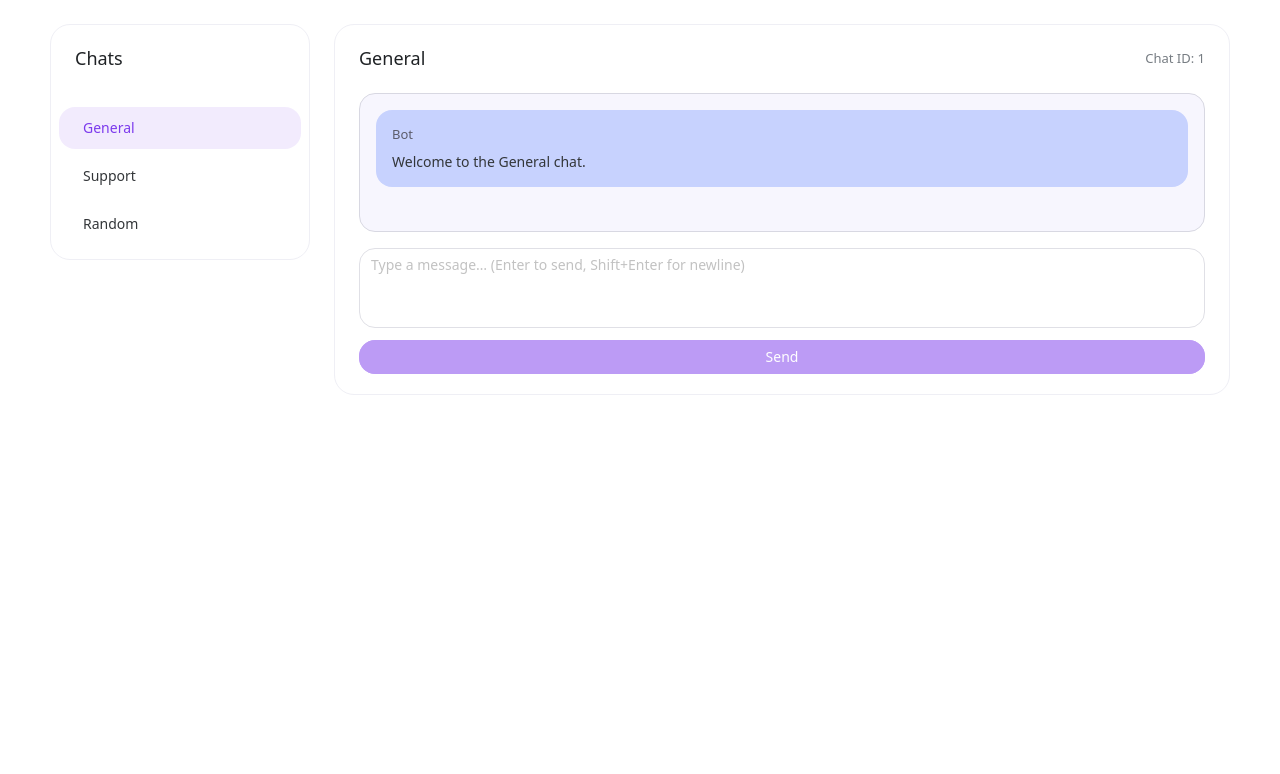
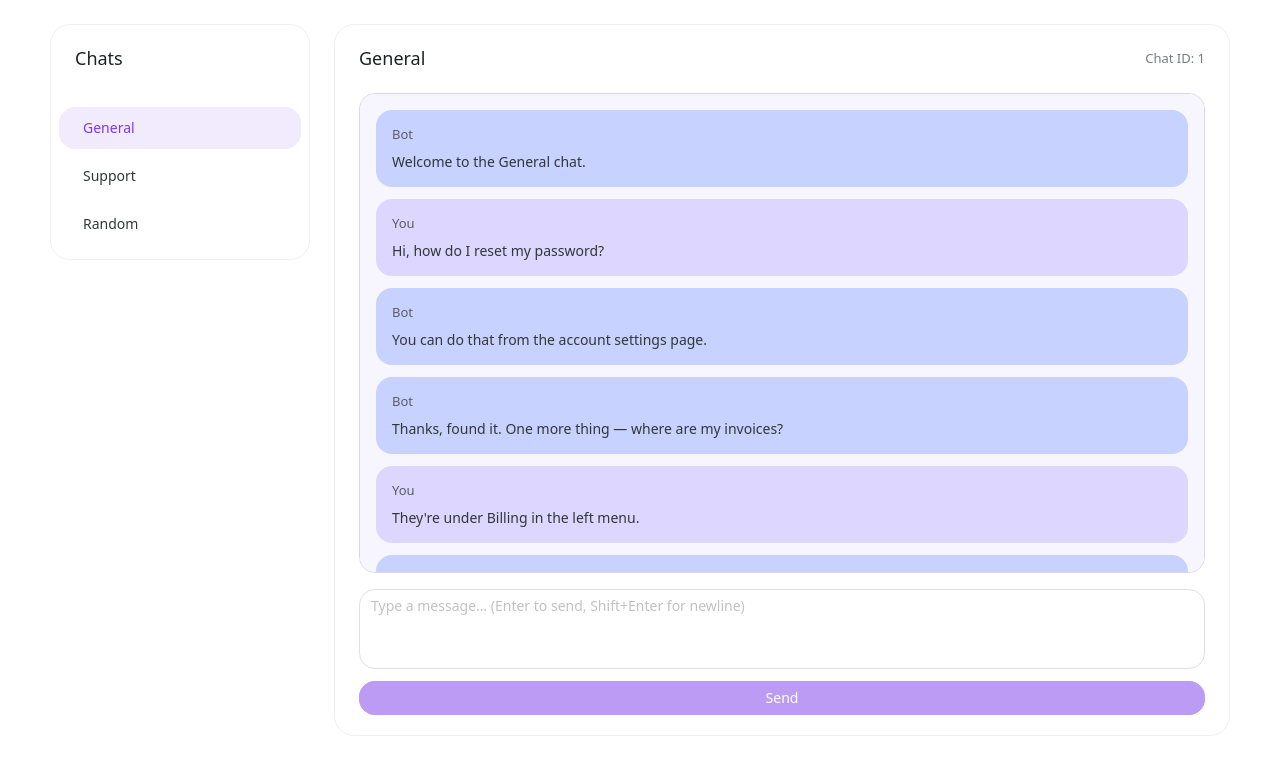
Before and after one commit to s-tranquil/vue3-chat, a Vue app: page /chat/1 in a window 1280 px wide. Shown: the top 774 px of the page. Built offline with nearby package versions, Linux system fonts and the light colour scheme.

Commit message:
Add virtual list and 1000 messages to the chats

```diff
--- a/package.json
+++ b/package.json
@@ -17,6 +17,7 @@
     "*.{ts,vue}": "eslint --fix"
   },
   "dependencies": {
+    "@tanstack/vue-virtual": "^3.13.24",
     "naive-ui": "^2.44.1",
     "pinia": "^3.0.4",
     "vue": "^3.5.32",
--- a/src/components/MessageList.vue
+++ b/src/components/MessageList.vue
@@ -1,39 +1,65 @@
 <script setup lang="ts">
-import { ref, watch, nextTick } from "vue";
-import { NScrollbar, NEmpty } from "naive-ui";
+import { ref, computed, watch, nextTick } from "vue";
+import { useVirtualizer } from "@tanstack/vue-virtual";
+import { NEmpty } from "naive-ui";
 import { type ChatMessage, SenderType } from "../stores/chat/types";
 
 const props = defineProps<{ messages: ChatMessage[] }>();
 
-const scrollbarRef = ref<InstanceType<typeof NScrollbar>>();
+const parentRef = ref<HTMLElement>();
+const count = computed(() => props.messages.length);
+
+const virtualizer = useVirtualizer(computed(() => ({
+    count: count.value,
+    getScrollElement: () => parentRef.value ?? null,
+    estimateSize: () => 80,
+    overscan: 5,
+})));
 
 watch(
-    [() => props.messages, () => props.messages.length],
+    [() => props.messages, count],
     async () => {
         await nextTick();
-        scrollbarRef.value?.scrollTo({ top: 99999 });
+        if (count.value > 0) {
+            virtualizer.value.scrollToIndex(count.value - 1, { behavior: "smooth" });
+        }
     }
 );
 </script>
 
 <template>
-    <NScrollbar ref="scrollbarRef" class="message-list">
-        <NEmpty v-if="props.messages.length === 0" description="No messages yet" style="padding: 40px 0;" />
-        <div v-else class="message-list-inner">
+    <div ref="parentRef" class="message-list">
+        <NEmpty v-if="count === 0" description="No messages yet" style="padding: 40px 0;" />
+        <div
+            v-else
+            :style="{ height: `${virtualizer.getTotalSize()}px`, position: 'relative' }"
+        >
             <div
-                v-for="message in props.messages"
-                :key="message.id"
-                :class="['message-item', message.sender]"
+                v-for="item in virtualizer.getVirtualItems()"
+                :key="item.index"
+                :data-index="item.index"
+                :ref="(el) => el && virtualizer.measureElement(el as Element)"
+                :style="{
+                    position: 'absolute',
+                    top: 0,
+                    left: 0,
+                    width: '100%',
+                    transform: `translateY(${item.start}px)`,
+                }"
             >
-                <span class="message-sender">{{ message.sender === SenderType.User ? "You" : "Bot" }}</span>
-                <p class="message-text">{{ message.text }}</p>
+                <div :class="['message-item', messages[item.index].sender]">
+                    <span class="message-sender">
+                        {{ messages[item.index].sender === SenderType.User ? "You" : "Bot" }}
+                    </span>
+                    <p class="message-text">{{ messages[item.index].text }}</p>
+                </div>
             </div>
         </div>
-    </NScrollbar>
+    </div>
 </template>
 
 <style scoped>
-.message-list-inner {
-    padding-bottom: 16px;
+.message-list {
+    overflow-y: auto;
 }
 </style>
--- a/src/stores/chat/chat.ts
+++ b/src/stores/chat/chat.ts
@@ -1,12 +1,43 @@
 import { defineStore } from "pinia";
 import { createMessage } from "./utils/createMessage";
 import { SenderType, type ChatItem, type ChatMessage } from "./types";
+
+const lorem = [
+    "Hi, how do I reset my password?",
+    "You can do that from the account settings page.",
+    "Thanks, found it. One more thing — where are my invoices?",
+    "They're under Billing in the left menu.",
+    "Got it. Can I download them as PDF?",
+    "Yes, there's a download button next to each one.",
+    "Perfect. Is there a limit on how many users I can add?",
+    "That depends on your plan. Free plan allows up to 3.",
+    "We're on the Pro plan, so we should be fine then?",
+    "Correct, Pro gives you unlimited users.",
+    "Great. Can users have different permission levels?",
+    "Yes, you can set roles under Team Management.",
+    "Is there a way to export all data at once?",
+    "Yes, go to Settings → Data → Export.",
+    "What formats are supported?",
+    "CSV and JSON are both available.",
+    "Thanks, that's exactly what I needed.",
+    "Happy to help! Anything else?",
+    "Actually yes — does the API have rate limits?",
+    "Yes, 1000 requests per minute on Pro.",
+];
+
+function seedMessages(welcome: string): ChatMessage[] {
+    const msgs: ChatMessage[] = [createMessage(SenderType.Bot, welcome)];
+    for (let i = 0; i < 1000; i++) {
+        msgs.push(createMessage(i % 3 === 0 ? SenderType.User : SenderType.Bot, lorem[i % lorem.length]));
+    }
+    return msgs;
+}
 
 const initialChats: ChatItem[] = [
     {
         id: "1",
         title: "General",
-        messages: [createMessage(SenderType.Bot, "Welcome to the General chat.")],
+        messages: seedMessages("Welcome to the General chat."),
     },
     {
         id: "2",
```
Also changed, not shown: 1 other file (tests, documents, lock files or other folders).
